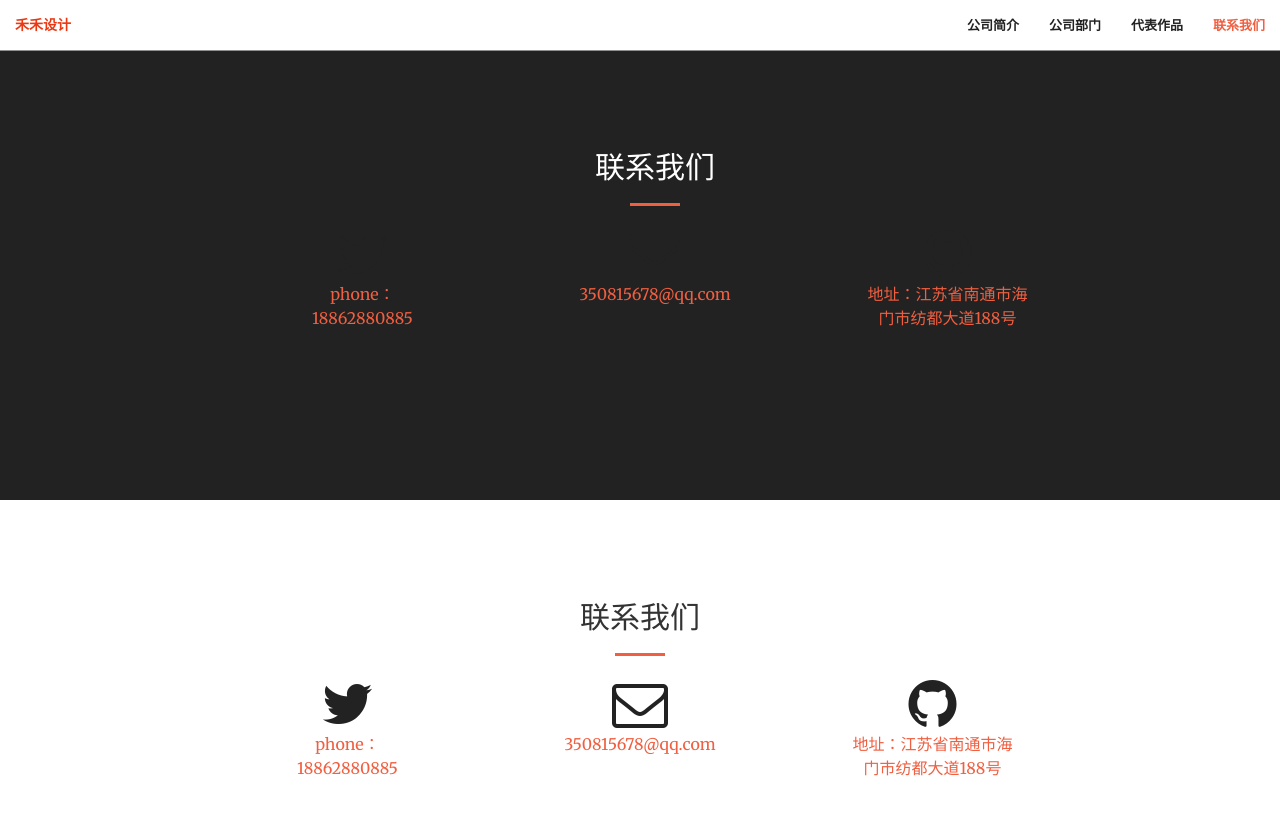
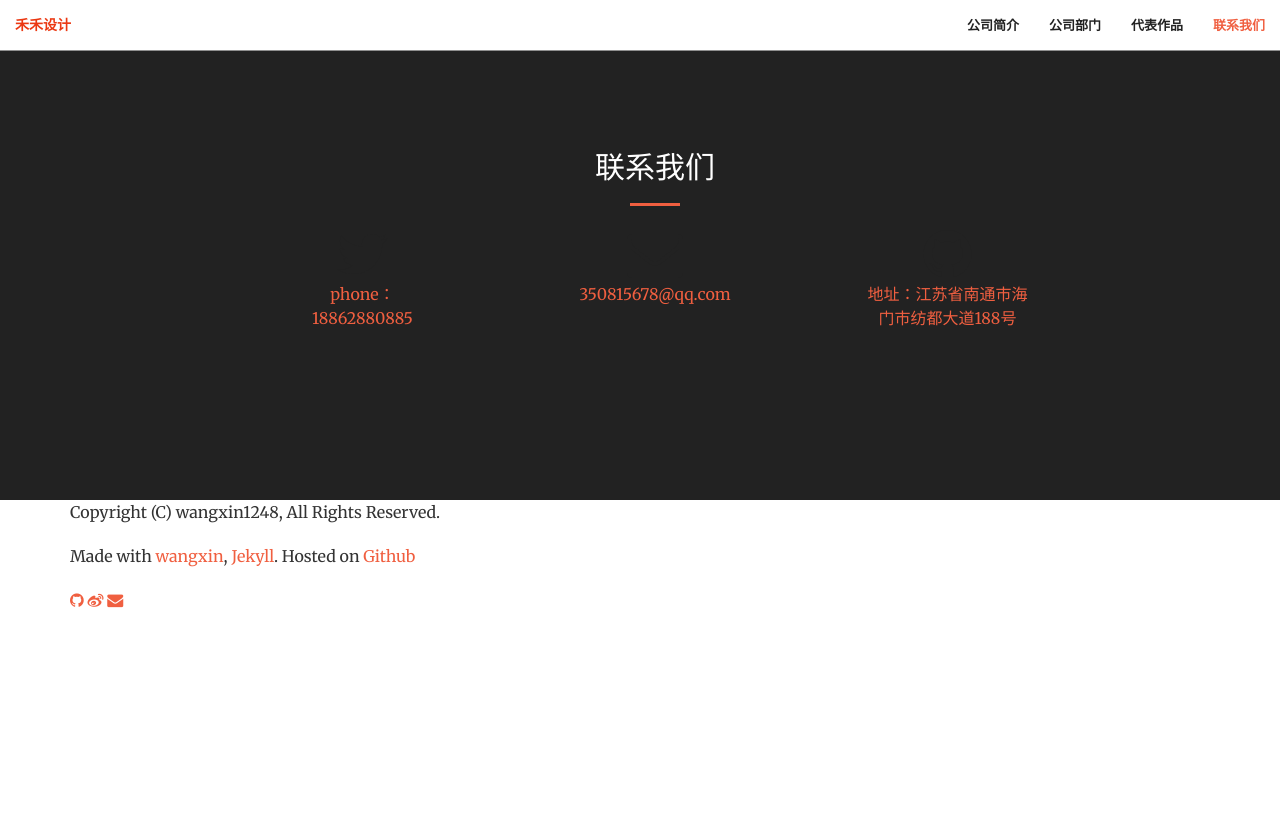
Before and after one commit to hehesheji/hehesheji.github.io, a Jekyll site: the page built from index.html, in a window 1280 px wide and 900 px high, scrolled down 2213 px. Shown: the top 815 px of the window. Built offline with Jekyll 4.4.1, drawn with Linux system fonts in a browser that asks for light colours; after the commit the page ends 2845 px from its top, so only the background shows below that.

Commit message:
更新信息

```diff
--- a/_includes/contact.html
+++ b/_includes/contact.html
@@ -1,10 +1,10 @@
-<section id="contact">
+<!-- <section id="contact">
     <div class="container">
         <div class="row">
             <div class="col-lg-8 col-lg-offset-2 text-center">
                 <h2 class="section-heading">联系我们</h2>
                 <hr class="primary">
-                <!-- <p>欢迎社会各界人士发送邮件！</p> -->
+                <p>欢迎社会各界人士发送邮件！</p>
             </div>
         <div class="col-lg-2 col-lg-offset-2 text-center">
             <a href="#">
@@ -26,4 +26,27 @@
         </div>
 
     </div>
-</section>
+</section> -->
+<footer class="footer">
+    <div class="container">
+      <div class="content has-text-centered">
+        <p>
+          Copyright (C) wangxin1248, All Rights Reserved.
+        </p>
+        <p>
+          Made with <a href="{{ site.baseurl }}/resume.html">wangxin</a>, <a href="https://jekyllrb.com/">Jekyll</a>. Hosted on <a href="https://github.com/">Github</a>
+        </p>
+        <p>
+          <a class="icon" href="https://github.com/wangxin1248">
+            <i class="fa fa-github" title="Github"></i>
+          </a>
+          <a class="icon" href="https://weibo.com/wangxin1248">
+            <i class="fa fa-weibo" title="Weibo"></i>
+          </a>
+          <a class="icon" href="mailto:wangxin1248@gmail.com">
+            <i class="fa fa-envelope" title="Email"></i>
+          </a>
+        </p>
+      </div>
+    </div>
+  </footer>
```
